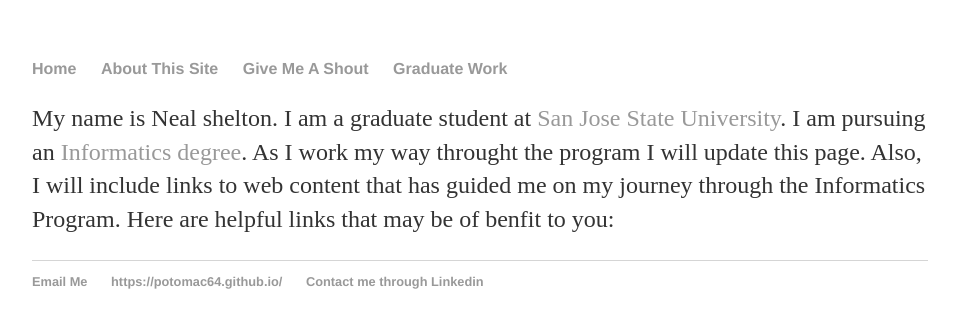
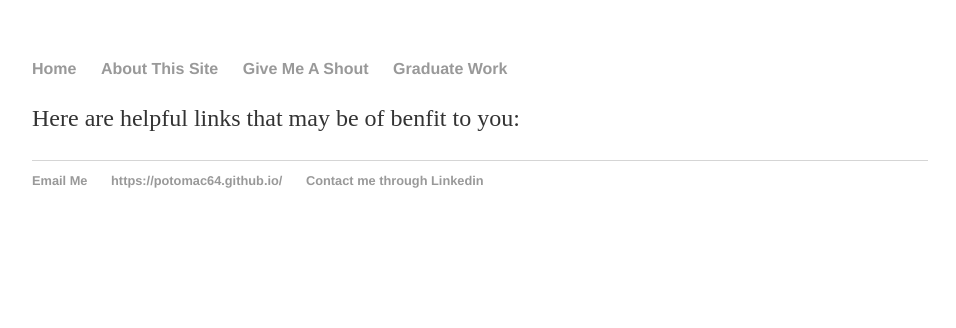
Before and after one commit to potomac64/potomac64.github.io, a Jekyll site: the page built from links/index.html, in a window 1280 px wide. Shown: the top 328 px of the page, without its empty margins (160-1116 px from the left). Built offline with Jekyll 4.4.1, drawn with Linux system fonts in a browser that asks for light colours.

Commit message:
added content

```diff
--- a/links/index.html
+++ b/links/index.html
@@ -3,6 +3,5 @@ layout: default
 title: About Neal Shelton
 ---
 <div class="blurb">
-		<p>My name is Neal shelton.  I am a graduate student at <a href="http://www.sjsu.edu/">San Jose State University</a>.  I am pursuing an <a href="https://ischool.sjsu.edu/ms-informatics">Informatics degree</a>.  As I work my way throught the program I will update this page.  Also, I will include links to web content that has guided me on my journey through the Informatics Program.
-  Here are helpful links that may be of benfit to you:</p>
+		<p>  Here are helpful links that may be of benfit to you:</p>
 </div><!-- /.blurb -->
```
